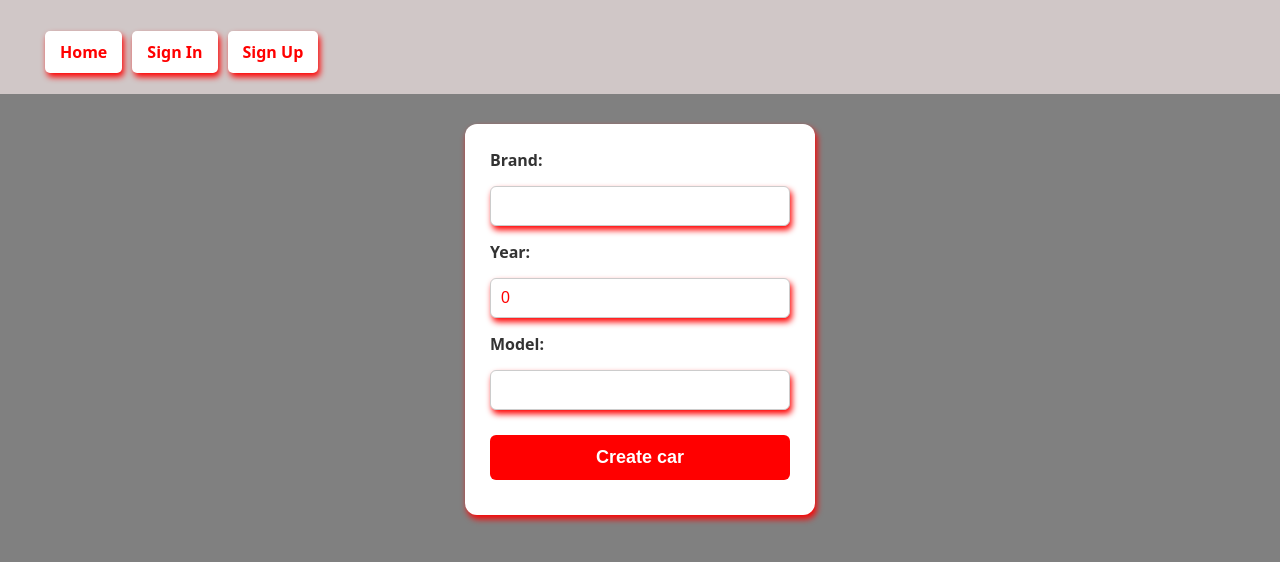
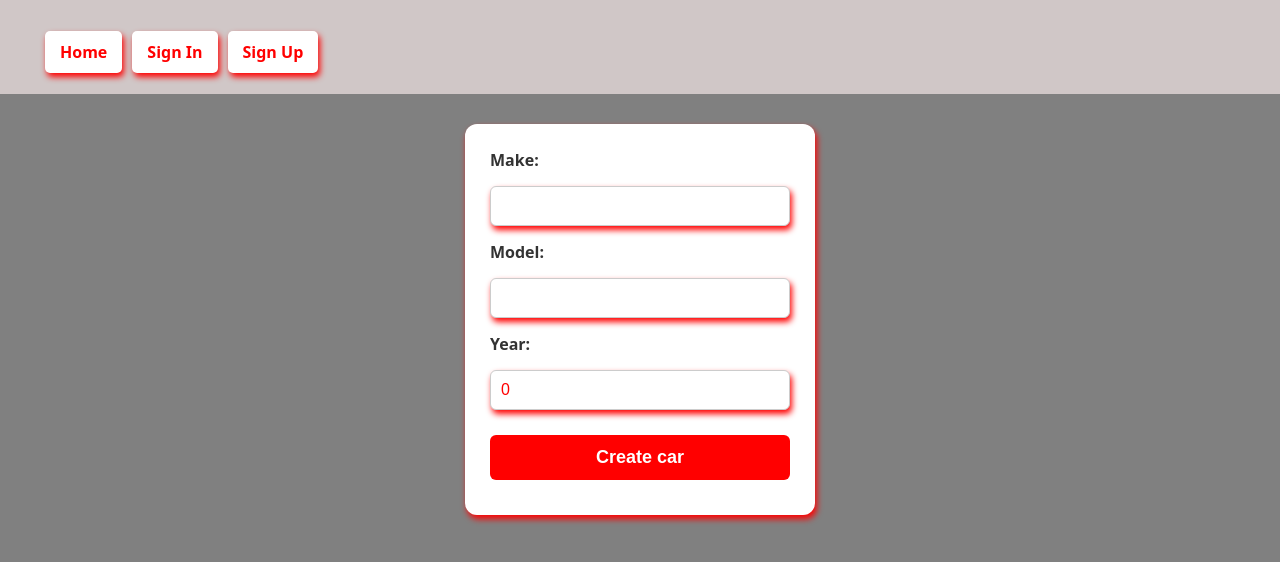
Before and after one commit to stevenhoangduc/project-3-frontend, a React (Vite) app: page /cars/new in a window 1280 px wide. Shown: the top 562 px of the page. Built offline with nearby package versions, Linux system fonts and the light colour scheme; no server answers.

Commit message:
change from Brand to Make, added Car Inventory

```diff
--- a/src/components/CarForm/CarForm.jsx
+++ b/src/components/CarForm/CarForm.jsx
@@ -35,14 +35,17 @@ export default function CarForm(props) {
 
     return (
         <form className='car-form' onSubmit={handleSubmit}>
-            <label htmlFor="brand">Brand:</label>
+            <label htmlFor="brand">Make:</label>
             <input type="text" name='brand' id='brand' value={formData.brand} onChange={handleChange} />
+
+            <label htmlFor="model">Model:</label>
+            <input type="text" name='model' id='model' value={formData.model} onChange={handleChange} />
 
             <label htmlFor="year">Year:</label>
             <input type="text" name='year' id='year' value={formData.year} onChange={handleChange} />
 
-            <label htmlFor="model">Model:</label>
-            <input type="text" name='model' id='model' value={formData.model} onChange={handleChange} />
+
+
             <button type='submit'>{props.buttonLabel}</button>
         </form>
     )
--- a/src/components/CarPost/CarPost.jsx
+++ b/src/components/CarPost/CarPost.jsx
@@ -32,7 +32,7 @@ export default function CarDetail(props) {
     <section>
       <h2>{selectedCar.name}</h2>
 
-      <span>Brand: {selectedCar.brand}</span>
+      <span>Make: {selectedCar.brand}</span>
 
       <br />
 
--- a/src/components/Dashboard/Dashboard.jsx
+++ b/src/components/Dashboard/Dashboard.jsx
@@ -31,9 +31,9 @@ const Dashboard = (props) => {
       <h1>Welcome, {user.username}</h1>
       {carLis}
       <p>
-        This is the dashboard page where you can see a list of all the cars.
+        Car Inventory
         <li>
-          <Link to="/cars/new">Create Car</Link>
+          <Link to="/cars/new">Search Car</Link>
         </li>
       </p>
     </main>
```
